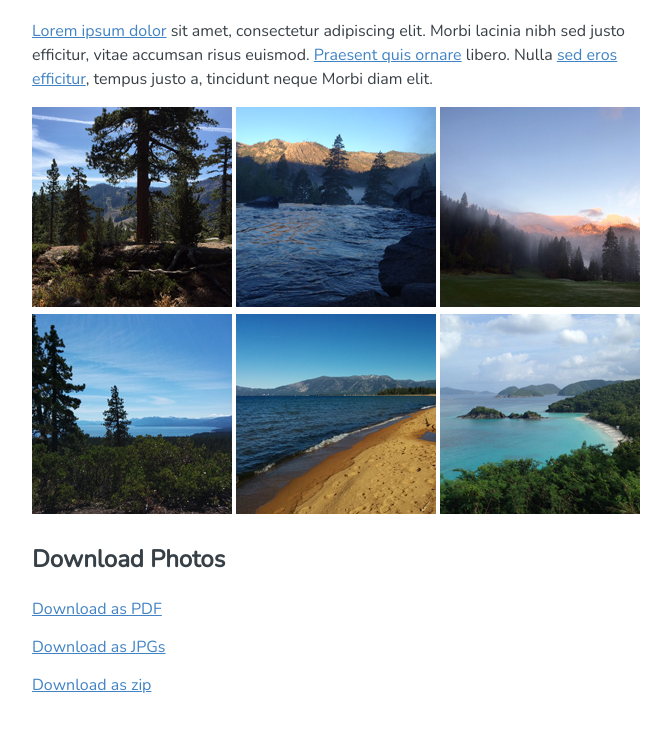
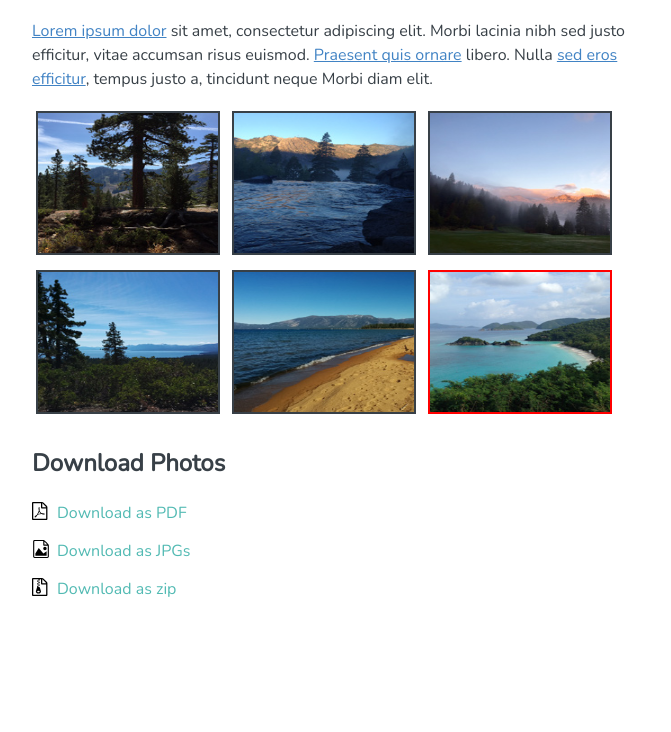
Before and after one commit to jl4syth/td-unit3, a plain HTML site: page td-unit3-going-further-with-attribute-selectors-and-pseudo-classes/3-begins-with_and_ends-with/start/index.html in a window 1280 px wide. Shown: the part 90-822 px from the top of the page, without its empty margins (303-974 px from the left). After the commit the page ends 800 px from the top, so only its background shows below. Drawn offline with nearby package versions, Linux system fonts and the light colour scheme.

Commit message:
Working with string selectors, ^, &, *.

```diff
--- a/td-unit3-going-further-with-attribute-selectors-and-pseudo-classes/3-begins-with_and_ends-with/start/css/style.css
+++ b/td-unit3-going-further-with-attribute-selectors-and-pseudo-classes/3-begins-with_and_ends-with/start/css/style.css
@@ -22,3 +22,37 @@ a {
 }
 
 /* Substring Matching Attribute Selectors ---- */
+
+a[href^="http:"] {
+	color: #52bab3;
+	text-decoration: none;
+}
+
+a[href$=".pdf"] {
+	background-image: url('../img/icn-pdf.svg');
+}
+
+a[href$=".jpg"] {
+	background-image: url('../img/icn-picture.svg');
+}
+
+a[href$=".zip"] {
+	background-image: url('../img/icn-zip.svg');
+}
+
+a[href*="downloads"] {
+	background-repeat: no-repeat;
+	background-size: 18px 18px;
+	padding-left: 25px;
+}
+
+img[src*="thumb"] {
+	margin: 4px;
+	border: 2px solid;
+	width: 180px;
+	height: 140px;
+}
+
+img[src*="bay"] {
+	border-color: red;
+}
```
